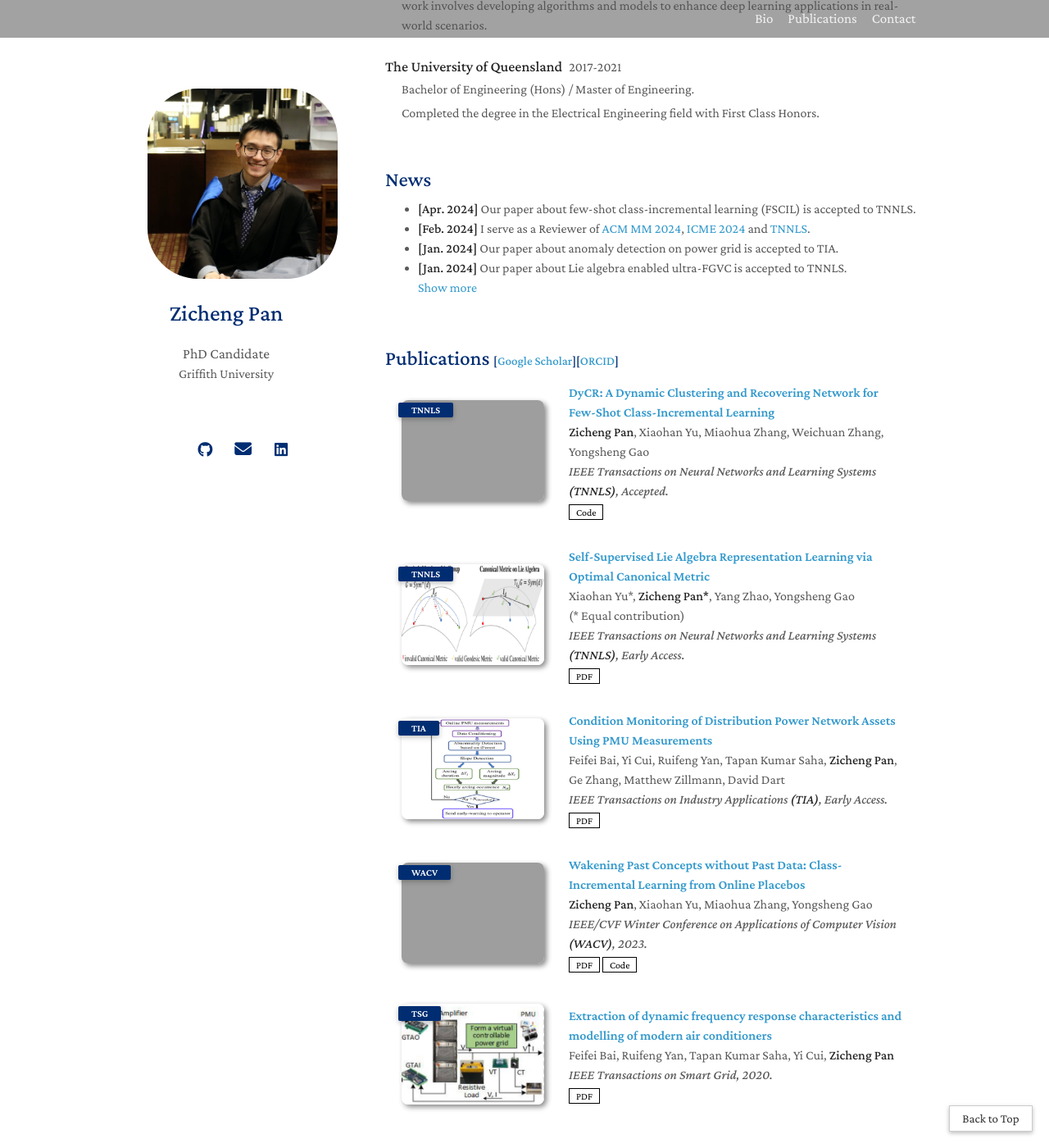
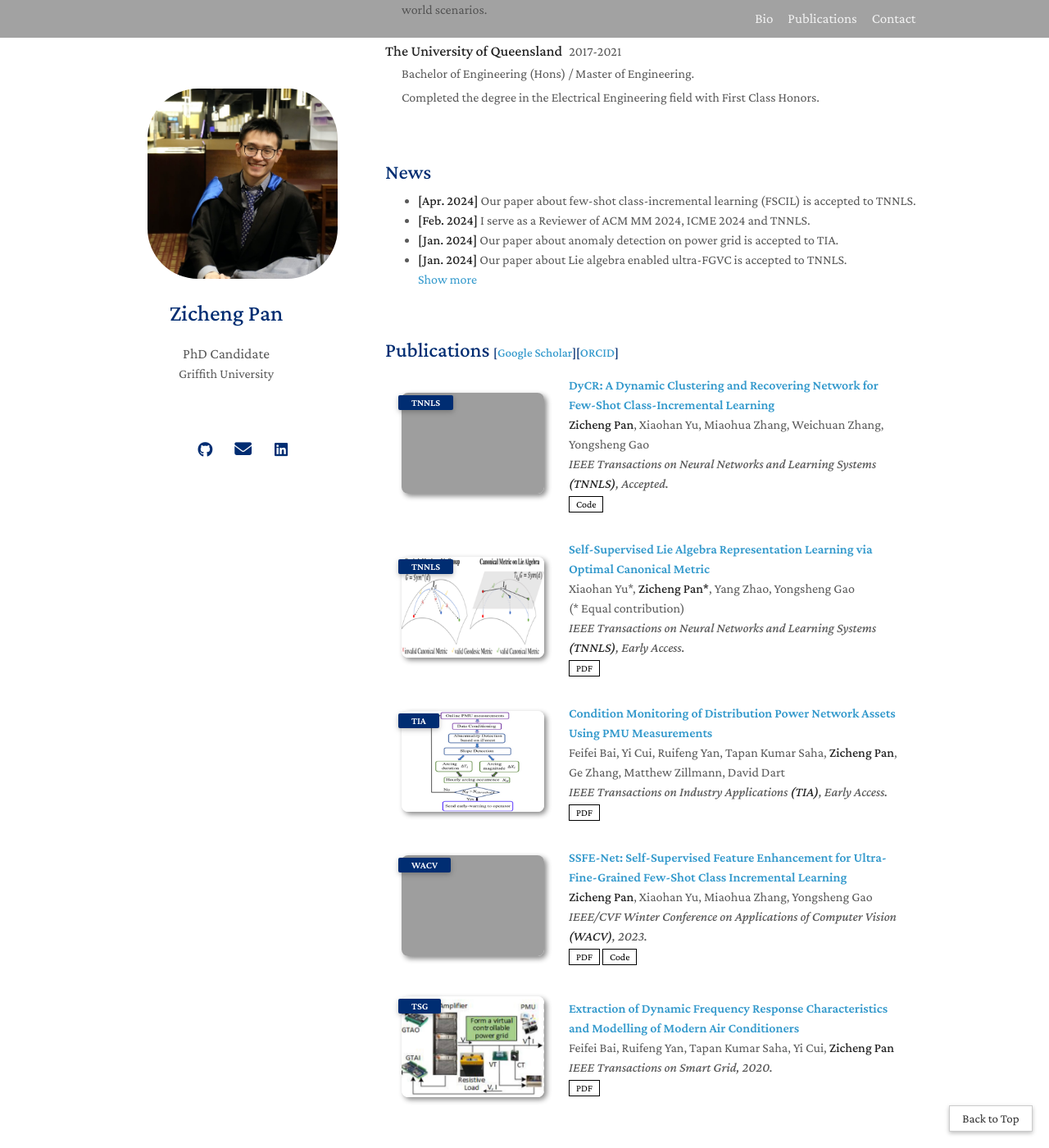
Before and after one commit to zichengpan/zichengpan.github.io, a Jekyll site: the page built from index.md, in a window 1280 px wide and 1400 px high, scrolled down 453 px. Shown: the whole window at 82% size. Built offline with Jekyll 4.4.1, drawn with Linux system fonts in a browser that asks for light colours; a style sheet for code colours, icons or effects is not loaded; grey boxes are pictures that could not be loaded.

Commit message:
updatev5

```diff
--- a/_config.yml
+++ b/_config.yml
@@ -4,8 +4,8 @@
 affiliation: Griffith University
 affiliation_link: https://www.griffith.edu.au/
 # affiliation_logo: ./assets/img/Griffith University New.png
-# email: zicheng.pan[at]griffithuni.edu.au
-# email2: zicheng.pan[at]uqconnect.edu.au
+# email: zicheng.pan [at] griffithuni.edu.au
+# email2: zicheng.pan [at] uqconnect.edu.au
 
 # Search Engine Optimization (SEO)
 keywords: zicheng pan, pan zicheng, zichengpan, panzicheng
@@ -21,7 +21,7 @@
 github_link: https://github.com/zichengpan
 linkedin: https://www.linkedin.com/in/zicheng-pan-001/
 # orcid_link: https://orcid.org/my-orcid?orcid=0000-0001-5890-0165
-email_link: "mailto:zicheng.pan@uqconnect.edu.au"
+email_link: "mailto:zicheng.pan@griffithuni.edu.au"
 
 # Images
 avatar: ./assets/img/profile.jpg
--- a/_data/publications.yml
+++ b/_data/publications.yml
@@ -22,7 +22,7 @@
     pdf: https://ieeexplore.ieee.org/abstract/document/10418495
     image: /assets/img/tia_resized.png
 
-  - title: "Wakening Past Concepts without Past Data: Class-Incremental Learning from Online Placebos"
+  - title: "SSFE-Net: Self-Supervised Feature Enhancement for Ultra-Fine-Grained Few-Shot Class Incremental Learning"
     authors: <strong>Zicheng Pan</strong>, Xiaohan Yu, Miaohua Zhang, Yongsheng Gao
     conference_short: WACV
     conference: IEEE/CVF Winter Conference on Applications of Computer Vision <strong>(WACV)</strong>, 2023.
@@ -39,7 +39,7 @@
   #   image: /assets/img/dicta_resized.png
     # notes: Spotlight
 
-  - title: Extraction of dynamic frequency response characteristics and modelling of modern air conditioners
+  - title: Extraction of Dynamic Frequency Response Characteristics and Modelling of Modern Air Conditioners
     authors: Feifei Bai, Ruifeng Yan, Tapan Kumar Saha, Yi Cui, <strong>Zicheng Pan</strong>
     conference_short: TSG
     conference: IEEE Transactions on Smart Grid, 2020.
--- a/_includes/news.md
+++ b/_includes/news.md
@@ -4,14 +4,14 @@
 
 <ul>
 <li><strong>[Apr. 2024]</strong> Our paper about few-shot class-incremental learning (FSCIL) is accepted to TNNLS.</li>
-<li><strong>[Feb. 2024]</strong> I serve as a Reviewer of <a href="https://2024.acmmm.org/">ACM MM 2024</a>, <a href="https://2024.ieeeicme.org/">ICME 2024</a> and <a href="https://ieeexplore.ieee.org/xpl/RecentIssue.jsp?punumber=5962385">TNNLS</a>.</li>
+<li><strong>[Feb. 2024]</strong> I serve as a Reviewer of ACM MM 2024, ICME 2024 and TNNLS.</li>
 <li><strong>[Jan. 2024]</strong> Our paper about anomaly detection on power grid is accepted to TIA.</li>
 <li><strong>[Jan. 2024]</strong> Our paper about Lie algebra enabled ultra-FGVC is accepted to TNNLS.</li>
 
 <a href="javascript:toggle_vis('newsmore')">Show more</a>
 <div id="newsmore" style="display:none">
 
-<li><strong>[Dec. 2023]</strong> I serve as a Reviewer of <a href="https://cvpr.thecvf.com/">CVPR 2024</a>.</li>
+<li><strong>[Dec. 2023]</strong> I serve as a Reviewer of CVPR 2024.</li>
 <li><strong>[Jun. 2023]</strong> Our ARC Research Hub has won the 2023 Global Innovation and Entrepreneurship Team of the Year (Rising Star) Award.</li>
 <li><strong>[Oct. 2022]</strong> Our paper about incremental learning on ultra-FGVC is accepted to WACV.</li>
 <!-- <li><strong>[Sep. 2021]</strong> Our paper about fine-grained classification is accepted to DICTA.</li> -->
--- a/_includes/services.md
+++ b/_includes/services.md
@@ -24,9 +24,9 @@
 <h4 style="margin:0 10px 0;">Conference Reviewers</h4>
 
 <ul style="margin:0 0 5px;">
-  <li><a href="https://cvpr.thecvf.com/"><autocolor>IEEE/CVF Conference on Computer Vision and Pattern Recognition (CVPR), 2024</autocolor></a></li>
-  <li><a href="https://2024.acmmm.org/"><autocolor>ACM International Conference on Multimedia (MM), 2024</autocolor></a></li>
-  <li><a href="https://2024.ieeeicme.org/"><autocolor>IEEE International Conference on Multimedia and Expo (ICME), 2022-2024</autocolor></a></li>
+  <li>IEEE/CVF Conference on Computer Vision and Pattern Recognition (CVPR), 2024</li>
+  <li>ACM International Conference on Multimedia (MM), 2024</li>
+  <li>IEEE International Conference on Multimedia and Expo (ICME), 2022-2024</li>
 
 </ul>
 
@@ -34,6 +34,6 @@
 
 <ul style="margin:0 0 20px;">
 
-  <li><a href="https://ieeexplore.ieee.org/xpl/RecentIssue.jsp?punumber=5962385"><autocolor>IEEE Transactions on Neural Networks and Learning Systems (TNNLS)</autocolor></a></li>
+  <li>IEEE Transactions on Neural Networks and Learning Systems (TNNLS)</li>
 
 </ul>
--- a/index.md
+++ b/index.md
@@ -12,23 +12,23 @@
 <p>My CV can be downloaded from <a href="/assets/files/Zicheng_Pan_cv.pdf" download>Here</a>.</p>
 
 
-<section class="education-section">
-    <div class="education-title">Education</div>
-    <div class="education-entry">
-        <strong>Griffith University</strong><span class="year"> 2022-Present</span>
-        <div class="education-details">
-            <p>Pursuing a Doctor of Philosophy degree.</p>
-            <p>Engaged in research at the ARC Research Hub, focusing on deep learning and computer vision. My work involves developing algorithms and models to enhance deep learning applications in real-world scenarios.</p>
-        </div>
+<!-- <section class="education-section"> -->
+<div class="education-title">Education</div>
+<div class="education-entry">
+    <strong>Griffith University</strong><span class="year"> 2022-Present</span>
+    <div class="education-details">
+        <p>Pursuing a Doctor of Philosophy degree.</p>
+        <p>Engaged in research at the ARC Research Hub, focusing on deep learning and computer vision. My work involves developing algorithms and models to enhance deep learning applications in real-world scenarios.</p>
     </div>
-    <div class="education-entry">
-        <strong>The University of Queensland</strong><span class="year"> 2017-2021</span>
-        <div class="education-details">
-            <p>Bachelor of Engineering (Hons) / Master of Engineering.</p>
-            <p>Completed the degree in the Electrical Engineering field with First Class Honors.</p>
-        </div>
+</div>
+<div class="education-entry">
+    <strong>The University of Queensland</strong><span class="year"> 2017-2021</span>
+    <div class="education-details">
+        <p>Bachelor of Engineering (Hons) / Master of Engineering.</p>
+        <p>Completed the degree in the Electrical Engineering field with First Class Honors.</p>
     </div>
-</section>
+</div>
+<!-- </section> -->
 
 
 
```
Also changed, not shown: 1 other file.
